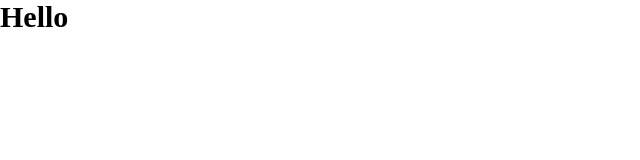
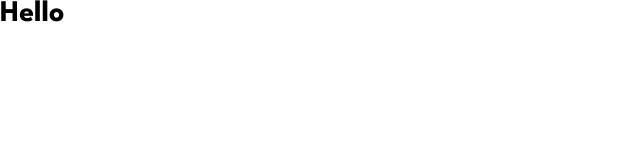
Before and after one commit to Senatrius/static-job-listings, a React (Vite) app: page / in a window 1280 px wide. Shown: the top 160 px of the page, without its empty margins (0-640 px from the left). Built offline with nearby package versions, Linux system fonts and the light colour scheme.

Commit message:
add global font family

```diff
--- a/src/globalStyles.ts
+++ b/src/globalStyles.ts
@@ -16,5 +16,6 @@ export const GlobalStyles = createGlobalStyle`
 
   body {
     font-size: 0.9375rem;
+    font-family: 'League Spartan', sans-serif;
   }
 `
```
